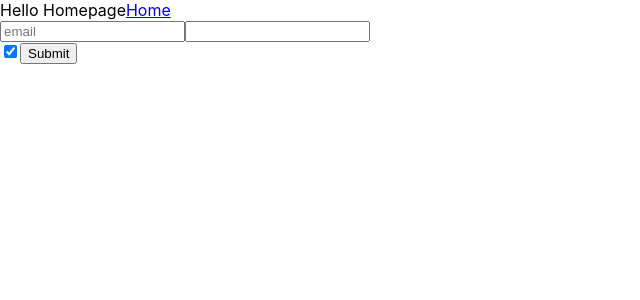
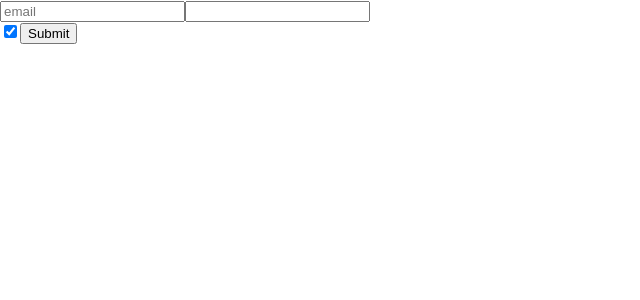
Before and after one commit to jkubacki/benztown-frontend, a React (Create React App) app: page / in a window 1280 px wide. Shown: the top 300 px of the page, without its empty margins (0-640 px from the left). Built offline with nearby package versions, Linux system fonts and the light colour scheme.

Commit message:
Show ElementList when user is logged in

```diff
--- a/src/App.js
+++ b/src/App.js
@@ -1,11 +1,7 @@
 import React, { Component } from 'react';
-import { connect } from 'react-redux';
-import { compose } from 'redux';
-import { withRouter } from 'react-router-dom';
 
 import Homepage from 'views/Homepage'
 import './App.css';
-
 import { Route } from 'components/navigation';
 
 class App extends Component {
@@ -27,10 +23,4 @@ class App extends Component {
   }
 }
 
-export default compose(
-  connect(
-    null,
-    {},
-  ),
-  withRouter,
-)(App);
+export default App;
--- /dev/null
+++ b/src/components/ElementList.js
@@ -0,0 +1,15 @@
+import React from 'react';
+
+class ElementList extends React.Component {
+  render() {
+    return(
+      <ul>
+        <li>Element1</li>
+        <li>Element2</li>
+        <li>Element3</li>
+      </ul>
+    )
+  }
+}
+
+export default ElementList;
--- a/src/views/Homepage/index.js
+++ b/src/views/Homepage/index.js
@@ -1,18 +1,24 @@
-import React, { Component } from 'react';
-import { Link } from 'react-router-dom'
+import React from 'react';
+import { connect } from 'react-redux';
+import { compose } from 'redux';
+import { withRouter } from 'react-router-dom';
+
+import ClientState from 'constants/clientState'
 import LoginForm from 'components/LoginForm'
+import ElementList from 'components/ElementList'
 
-class Homepage extends Component {
-  render() {
-    return (
-      <div>
-        Hello Homepage
-        <Link to="/home">Home</Link>
-
-        <LoginForm></LoginForm>
-      </div>
-    );
-  }
+function Homepage({ isLoggedIn }) {
+  return (
+    <div>
+      {isLoggedIn && <ElementList />}
+      {!isLoggedIn && <LoginForm />}
+    </div>
+  )
 }
 
-export default Homepage;
+export default compose(
+  withRouter,
+  connect(({ client }) => ({
+    isLoggedIn: client.state === ClientState.LOGGED_IN,
+  })),
+)(Homepage);
```
